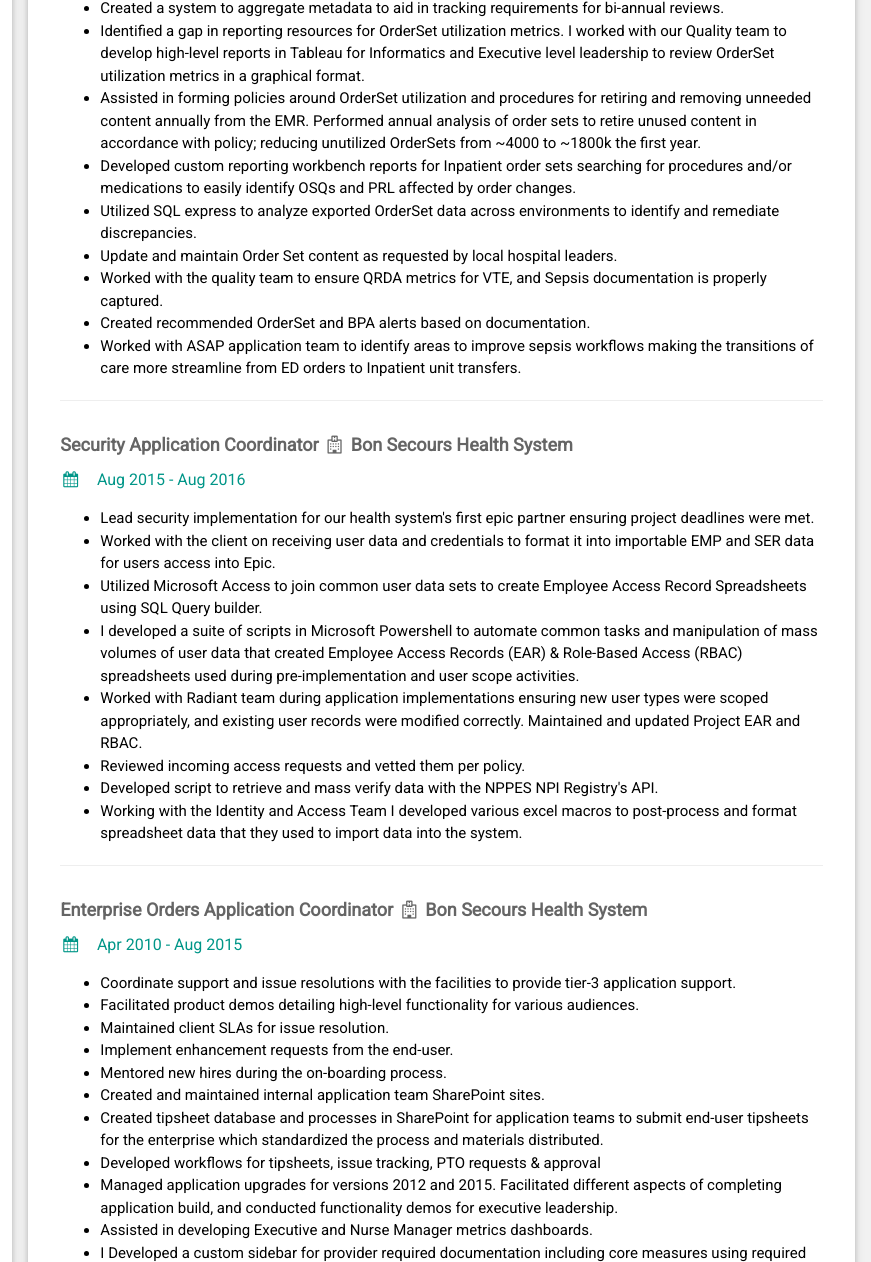
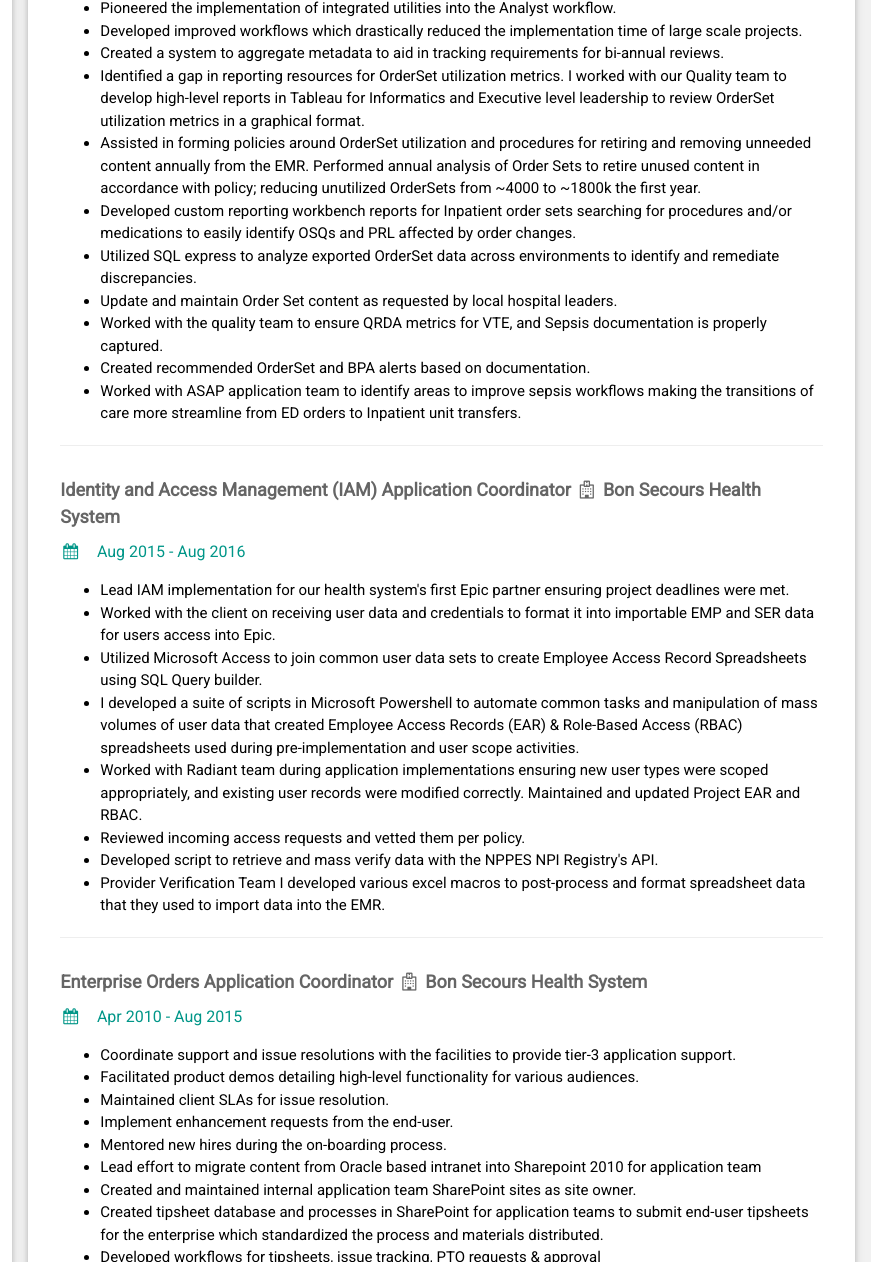
Before and after one commit to todd814/resume, a plain HTML site: page resume.html in a window 1280 px wide. Shown: the part 458-1720 px from the top of the page, 409-1280 px from the left. Drawn offline with nearby package versions, Linux system fonts and the light colour scheme.

Commit message:
added some bullets

```diff
--- a/resume.html
+++ b/resume.html
@@ -182,12 +182,13 @@ html,body,h1,h2,h3,h4,h5,h6 {font-family: "Roboto", sans-serif}
           <h6 class="w3-text-teal"><i class="fa fa-calendar fa-fw w3-margin-right"></i>April 2010 - <span class="w3-tag w3-teal w3-round">Current</span></h6>
 
 <ul>
+<li>Member of Sharepoint Optimization group responsible for migrating content from Sharepoint 2010 to Sharepoint Cloud</li>
 <li>Pioneered the implementation of integrated utilities into the Analyst workflow.</li>
 <li>Developed improved workflows which drastically reduced the implementation time of large scale projects.</li>
 <li>Created a system to aggregate metadata to aid in tracking requirements for bi-annual reviews.</li>
 <li>Identified a gap in reporting resources for OrderSet utilization metrics. I worked with our Quality team to develop high-level reports in Tableau for Informatics and Executive level leadership to review OrderSet utilization metrics in a graphical format.</li>
 <li>Assisted in forming policies around OrderSet utilization and procedures for retiring and removing unneeded content annually from the EMR.
-Performed annual analysis of order sets to retire unused content in accordance with policy; reducing unutilized OrderSets from ~4000 to ~1800k the first year.</li>
+Performed annual analysis of Order Sets to retire unused content in accordance with policy; reducing unutilized OrderSets from ~4000 to ~1800k the first year.</li>
 <li>Developed custom reporting workbench reports for Inpatient order sets searching for procedures and/or medications to easily identify OSQs and PRL affected by order changes.</li>
 <li>Utilized SQL express to analyze exported OrderSet data across environments to identify and remediate discrepancies.</li>
 <li>Update and maintain Order Set content as requested by local hospital leaders.</li>
@@ -199,17 +200,17 @@ Performed annual analysis of order sets to retire unused content in accordance w
           <hr>
         </div>
         <div class="w3-container">
-          <h5 class="w3-opacity"><b>Security Application Coordinator <i class="fa fa-hospital-o fa-fw"></i> Bon Secours Health System</b></h5>
+          <h5 class="w3-opacity"><b>Identity and Access Management (IAM) Application Coordinator <i class="fa fa-hospital-o fa-fw"></i> Bon Secours Health System</b></h5>
           <h6 class="w3-text-teal"><i class="fa fa-calendar fa-fw w3-margin-right"></i>Aug 2015 - Aug 2016</h6>
           <ul>
-<li>Lead security implementation for our health system's first epic partner ensuring project deadlines were met.</li>
+<li>Lead IAM implementation for our health system's first Epic partner ensuring project deadlines were met.</li>
 <li>Worked with the client on receiving user data and credentials to format it into importable EMP and SER data for users access into Epic.</li>
 <li>Utilized Microsoft Access to join common user data sets to create Employee Access Record Spreadsheets using SQL Query builder.</li>
 <li>I developed a suite of scripts in Microsoft Powershell to automate common tasks and manipulation of mass volumes of user data that created Employee Access Records (EAR) & Role-Based Access (RBAC) spreadsheets used during pre-implementation and user scope activities.</li>
 <li>Worked with Radiant team during application implementations ensuring new user types were scoped appropriately, and existing user records were modified correctly. Maintained and updated Project EAR and RBAC.</li>
 <li>Reviewed incoming access requests and vetted them per policy.</li>
 <li>Developed script to retrieve and mass verify data with the NPPES NPI Registry's API.</li>
-<li>Working with the Identity and Access Team I developed various excel macros to post-process and format spreadsheet data that they used to import data into the system.</li>
+<li>Provider Verification Team I developed various excel macros to post-process and format spreadsheet data that they used to import data into the EMR.</li>
           </ul>
           <hr>
         </div>
@@ -222,10 +223,11 @@ Performed annual analysis of order sets to retire unused content in accordance w
 <li>Maintained client SLAs for issue resolution.</li>
 <li>Implement enhancement requests from the end-user.</li>
 <li>Mentored new hires during the on-boarding process.</li>
-<li>Created and maintained internal application team SharePoint sites.</li>
+<li>Lead effort to migrate content from Oracle based intranet into Sharepoint 2010 for application team</li>
+<li>Created and maintained internal application team SharePoint sites as site owner.</li>
 <li>Created tipsheet database and processes in SharePoint for application teams to submit end-user tipsheets for the enterprise which standardized the process and materials distributed.</li>
 <li>Developed workflows for tipsheets, issue tracking, PTO requests & approval</li>
-<li>Managed application upgrades for versions 2012 and 2015. Facilitated different aspects of completing application build, and conducted functionality demos for executive leadership.</li>
+<li>Managed application upgrades for multipule version. Facilitated different aspects of reviewing Release Notes, completing application build, and conducted functionality demos for executive leadership.</li>
 <li>Assisted in developing Executive and Nurse Manager metrics dashboards.</li>
 <li>I Developed a custom sidebar for provider required documentation including core measures using required documentation rules.</li>
 <li>Optimized and streamlined provider's reports and workspaces.</li>
```
